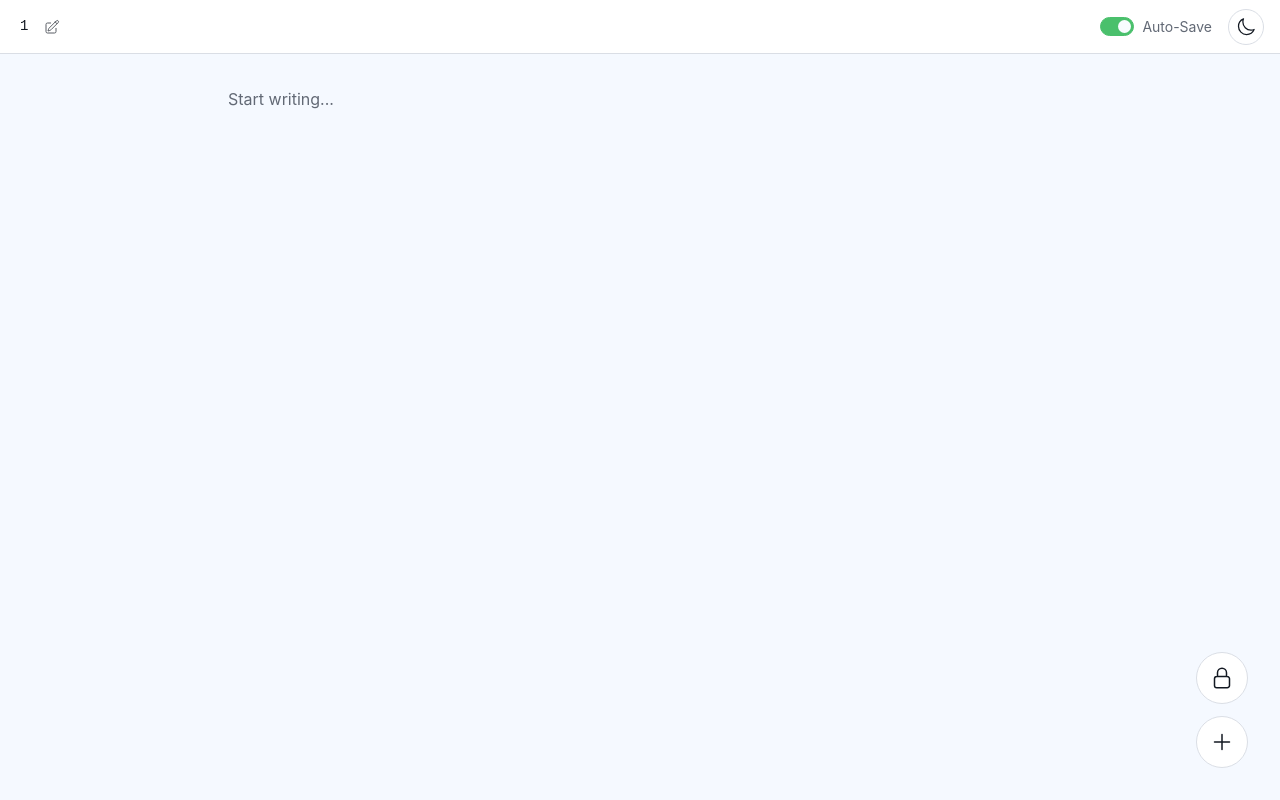
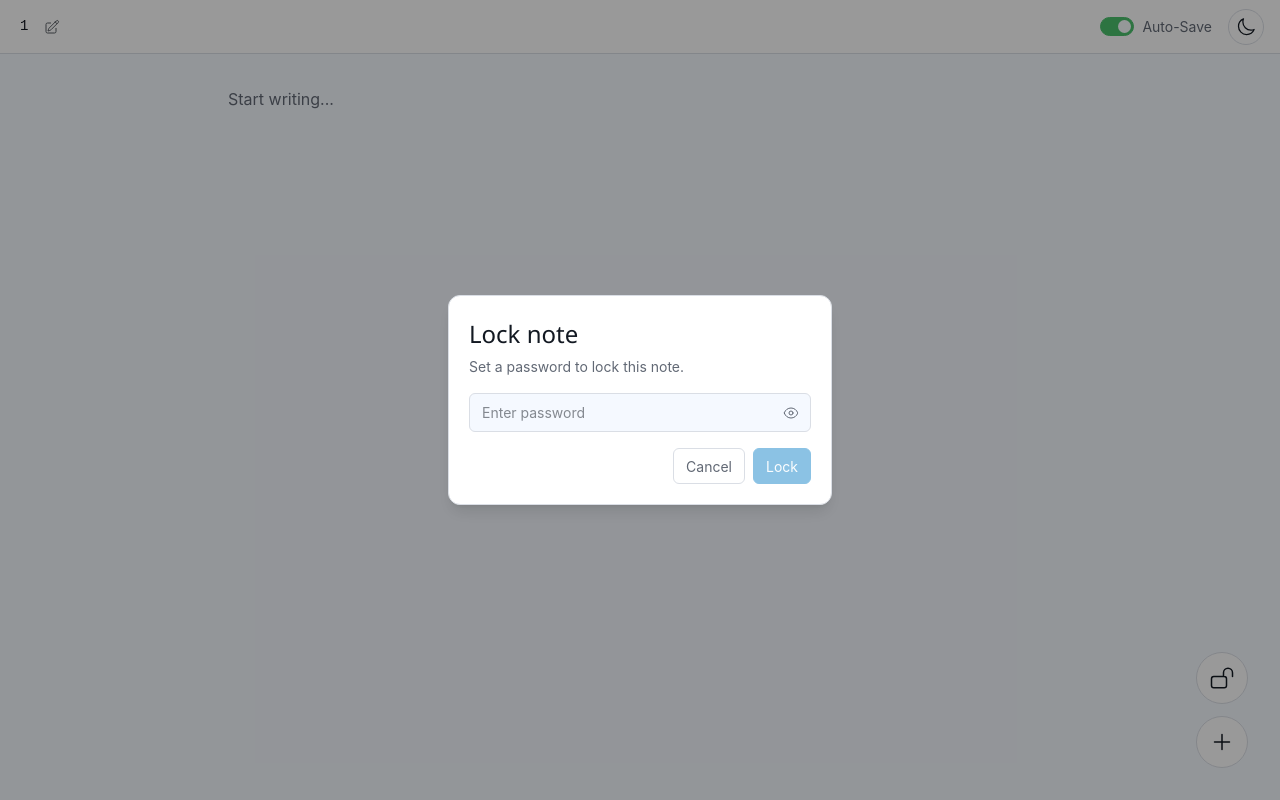
Before and after one commit to kaung-htet-hein-dev/quick-note, a Next.js app: page /1 in a window 1280 px wide. Both pictures are taken after a click on the button 1222 px from the left and 678 px from the top of the page. Built offline with nearby package versions, Linux system fonts and the light colour scheme; no server answers.

Commit message:
feat: created password modal

```diff
--- a/app/[note]/components/FloatingActionButtons/index.tsx
+++ b/app/[note]/components/FloatingActionButtons/index.tsx
@@ -1,11 +1,72 @@
+"use client";
+
+import { useState } from "react";
+import { useNoteEditorContext } from "../../hooks/useNoteContext";
+import { updateNotePassword } from "../../utils";
+import PasswordModal from "../PasswordModal";
+
 const FloatingActionButtons = () => {
+  const [isPasswordModalOpen, setIsPasswordModalOpen] = useState(false);
+  const { noteID } = useNoteEditorContext();
+
+  const onClickNew = () => {
+    if (!globalThis.window) return;
+
+    globalThis.window.open(
+      globalThis.window.location.origin,
+      "_blank",
+      "noopener,noreferrer"
+    );
+  };
+
+  const onClickLock = () => {
+    setIsPasswordModalOpen(true);
+  };
+
+  const onCancelLock = () => {
+    setIsPasswordModalOpen(false);
+  };
+
+  const onConfirmLock = async (password: string) => {
+    if (!noteID || !password.trim()) {
+      return;
+    }
+
+    const success = await updateNotePassword(noteID, password);
+
+    if (!success) {
+      alert("Failed to set password. Please try again.");
+      return;
+    }
+
+    setIsPasswordModalOpen(false);
+  };
+
   return (
+    <>
       <div className="fixed bottom-8 right-8 z-20 flex flex-col items-center gap-3">
         <button
           type="button"
           aria-label="Lock note"
+          onClick={onClickLock}
           className="flex h-13 w-13 items-center justify-center rounded-full border border-border bg-surface text-fg transition-all duration-200 hover:-translate-y-0.5"
         >
+          {true ? (
+            <svg
+              xmlns="http://www.w3.org/2000/svg"
+              fill="none"
+              viewBox="0 0 24 24"
+              strokeWidth={1.5}
+              stroke="currentColor"
+              className="size-6"
+            >
+              <path
+                strokeLinecap="round"
+                strokeLinejoin="round"
+                d="M13.5 10.5V6.75a4.5 4.5 0 1 1 9 0v3.75M3.75 21.75h10.5a2.25 2.25 0 0 0 2.25-2.25v-6.75a2.25 2.25 0 0 0-2.25-2.25H3.75a2.25 2.25 0 0 0-2.25 2.25v6.75a2.25 2.25 0 0 0 2.25 2.25Z"
+              />
+            </svg>
+          ) : (
             <svg
               xmlns="http://www.w3.org/2000/svg"
               fill="none"
@@ -20,11 +81,13 @@ const FloatingActionButtons = () => {
                 d="M16.5 10.5V6.75a4.5 4.5 0 1 0-9 0v3.75m-.75 11.25h10.5a2.25 2.25 0 0 0 2.25-2.25v-6.75a2.25 2.25 0 0 0-2.25-2.25H6.75a2.25 2.25 0 0 0-2.25 2.25v6.75a2.25 2.25 0 0 0 2.25 2.25Z"
               />
             </svg>
+          )}
         </button>
 
         <button
           type="button"
           aria-label="Create sub note"
+          onClick={onClickNew}
           className="flex h-13 w-13 items-center justify-center rounded-full border border-border bg-surface text-fg transition-all duration-200 hover:-translate-y-0.5"
         >
           <svg
@@ -43,6 +106,13 @@ const FloatingActionButtons = () => {
           </svg>
         </button>
       </div>
+
+      <PasswordModal
+        isOpen={isPasswordModalOpen}
+        onCancel={onCancelLock}
+        onLock={onConfirmLock}
+      />
+    </>
   );
 };
 
--- /dev/null
+++ b/app/[note]/components/PasswordModal/index.tsx
@@ -0,0 +1,114 @@
+"use client";
+
+import { useState } from "react";
+
+type PasswordModalProps = {
+  isOpen: boolean;
+  onCancel: () => void;
+  onLock: (password: string) => void;
+};
+
+const PasswordModal = ({ isOpen, onCancel, onLock }: PasswordModalProps) => {
+  const [password, setPassword] = useState("");
+  const [showPassword, setShowPassword] = useState(false);
+
+  if (!isOpen) {
+    return null;
+  }
+
+  const handleCancel = () => {
+    setPassword("");
+    setShowPassword(false);
+    onCancel();
+  };
+
+  const handleLock = () => {
+    onLock(password);
+    setPassword("");
+    setShowPassword(false);
+  };
+
+  return (
+    <div className="fixed inset-0 z-30 flex items-center justify-center bg-black/40 p-4">
+      <div className="w-full max-w-sm rounded-xl border border-border bg-surface p-5 shadow-lg">
+        <h2 className="text-title text-fg">Lock note</h2>
+        <p className="mt-1 text-label text-muted">
+          Set a password to lock this note.
+        </p>
+
+        <div className="mt-4 relative">
+          <input
+            type={showPassword ? "text" : "password"}
+            value={password}
+            onChange={(e) => setPassword(e.target.value)}
+            placeholder="Enter password"
+            className="text-label w-full rounded-md border border-border bg-bg px-3 py-2 pr-10 text-fg outline-none transition focus:border-(--primary) focus:ring-3 focus:ring-(--primary)/25"
+          />
+          <button
+            type="button"
+            aria-label={showPassword ? "Hide password" : "Show password"}
+            onClick={() => setShowPassword((prev) => !prev)}
+            className="absolute right-2 top-1/2 -translate-y-1/2 rounded p-1 text-muted hover:text-fg"
+          >
+            {showPassword ? (
+              <svg
+                xmlns="http://www.w3.org/2000/svg"
+                fill="none"
+                viewBox="0 0 24 24"
+                strokeWidth={1.5}
+                stroke="currentColor"
+                className="h-4 w-4"
+              >
+                <path
+                  strokeLinecap="round"
+                  strokeLinejoin="round"
+                  d="M3.98 8.223A10.477 10.477 0 0 0 1.934 12C3.226 16.338 7.244 19.5 12 19.5c.993 0 1.953-.138 2.863-.395M6.228 6.228A10.451 10.451 0 0 1 12 4.5c4.756 0 8.773 3.162 10.065 7.5a10.523 10.523 0 0 1-4.293 5.774M6.228 6.228 3 3m3.228 3.228 3.65 3.65m7.894 7.894L21 21m-3.228-3.228-3.65-3.65m0 0a3 3 0 1 0-4.243-4.243m4.242 4.242L9.88 9.88"
+                />
+              </svg>
+            ) : (
+              <svg
+                xmlns="http://www.w3.org/2000/svg"
+                fill="none"
+                viewBox="0 0 24 24"
+                strokeWidth={1.5}
+                stroke="currentColor"
+                className="h-4 w-4"
+              >
+                <path
+                  strokeLinecap="round"
+                  strokeLinejoin="round"
+                  d="M2.036 12.322a1.012 1.012 0 0 1 0-.639C3.423 7.51 7.36 4.5 12 4.5c4.638 0 8.573 3.007 9.963 7.178.07.207.07.431 0 .639C20.577 16.49 16.64 19.5 12 19.5c-4.638 0-8.573-3.007-9.963-7.178Z"
+                />
+                <path
+                  strokeLinecap="round"
+                  strokeLinejoin="round"
+                  d="M15 12a3 3 0 1 1-6 0 3 3 0 0 1 6 0Z"
+                />
+              </svg>
+            )}
+          </button>
+        </div>
+
+        <div className="mt-4 flex justify-end gap-2">
+          <button
+            type="button"
+            onClick={handleCancel}
+            className="inline-flex h-9 items-center rounded-md border border-border px-3 text-label text-muted transition hover:bg-bg hover:text-fg"
+          >
+            Cancel
+          </button>
+          <button
+            type="button"
+            onClick={handleLock}
+            disabled={!password.trim()}
+            className="inline-flex h-9 items-center rounded-md border border-(--primary) bg-(--primary) px-3 text-label text-(--primary-foreground) transition hover:brightness-110 disabled:cursor-not-allowed disabled:opacity-45"
+          >
+            Lock
+          </button>
+        </div>
+      </div>
+    </div>
+  );
+};
+
+export default PasswordModal;
--- a/app/[note]/components/Tiptap/index.tsx
+++ b/app/[note]/components/Tiptap/index.tsx
@@ -11,7 +11,6 @@ import { uploadNoteImage, saveNote } from "../../utils";
 import { useNoteEditorContext } from "../../hooks/useNoteContext";
 
 type TiptapProps = {
-  noteId?: string;
   initialContent?: string;
 };
 
@@ -81,11 +80,12 @@ const insertImageFiles = async (
   }
 };
 
-const Tiptap = ({ noteId, initialContent = "" }: TiptapProps) => {
+const Tiptap = ({ initialContent = "" }: TiptapProps) => {
   const [isDraggingImage, setIsDraggingImage] = useState(false);
   const saveTimer = useRef<ReturnType<typeof setTimeout> | null>(null);
   const parsedInitialContent = parseStoredContent(initialContent);
-  const { isAutoSaveEnabled, registerSaveNowHandler } = useNoteEditorContext();
+  const { isAutoSaveEnabled, registerSaveNowHandler, noteID } =
+    useNoteEditorContext();
 
   const editor = useEditor({
     extensions: [
@@ -101,13 +101,13 @@ const Tiptap = ({ noteId, initialContent = "" }: TiptapProps) => {
     contentType: parsedInitialContent.contentType,
     immediatelyRender: false,
     onUpdate: ({ editor }) => {
-      if (!isAutoSaveEnabled || !noteId) return;
+      if (!isAutoSaveEnabled || !noteID) return;
 
       if (saveTimer.current) clearTimeout(saveTimer.current);
 
       saveTimer.current = setTimeout(() => {
         const editorJson = editor.getJSON();
-        void saveNote(noteId, JSON.stringify(editorJson));
+        void saveNote(noteID, JSON.stringify(editorJson));
       }, 1000);
     },
     editorProps: {
@@ -150,7 +150,7 @@ const Tiptap = ({ noteId, initialContent = "" }: TiptapProps) => {
         event.preventDefault();
         setIsDraggingImage(false);
 
-        void insertImageFiles(files, noteId, (src, name) => {
+        void insertImageFiles(files, noteID, (src, name) => {
           editor
             .chain()
             .focus()
@@ -169,7 +169,7 @@ const Tiptap = ({ noteId, initialContent = "" }: TiptapProps) => {
 
         event.preventDefault();
 
-        void insertImageFiles(files, noteId, (src, name) => {
+        void insertImageFiles(files, noteID, (src, name) => {
           editor
             .chain()
             .focus()
@@ -184,16 +184,16 @@ const Tiptap = ({ noteId, initialContent = "" }: TiptapProps) => {
 
   useEffect(() => {
     const saveCurrentEditorContent = async () => {
-      if (!editor || !noteId) {
+      if (!editor || !noteID) {
         return false;
       }
 
       const editorJson = editor.getJSON();
-      return saveNote(noteId, JSON.stringify(editorJson));
+      return saveNote(noteID, JSON.stringify(editorJson));
     };
 
     registerSaveNowHandler(saveCurrentEditorContent);
-  }, [editor, noteId]);
+  }, [editor, noteID]);
 
   useEffect(() => {
     return () => {
--- a/app/[note]/page.tsx
+++ b/app/[note]/page.tsx
@@ -19,35 +19,25 @@ const NoteDetail = () => {
 };
 
 const NoteDetailPage = () => {
-  const [noteId, setNoteId] = useState<string | undefined>(undefined);
   const [initialContent, setInitialContent] = useState("");
   const { noteID } = useNoteEditorContext();
 
   useEffect(() => {
     if (!noteID) return;
 
-    let cancelled = false;
-
     const load = async () => {
       const loaded = await fetchOrCreateNote(noteID);
-      if (!cancelled) {
-        setNoteId(loaded?.id);
-        setInitialContent(loaded?.content ?? "");
-      }
+      setInitialContent(loaded?.content ?? "");
     };
 
     void load();
-
-    return () => {
-      cancelled = true;
-    };
   }, [noteID]);
 
   return (
     <div className="flex h-screen flex-col overflow-hidden pt-13.5">
       <Header />
       <section className="mx-auto flex min-h-0 w-full max-w-4xl flex-1 overflow-hidden p-4">
-        <Tiptap key={noteId} noteId={noteId} initialContent={initialContent} />
+        <Tiptap initialContent={initialContent} />
       </section>
       <FloatingActionButtons />
     </div>
--- a/app/[note]/utils.ts
+++ b/app/[note]/utils.ts
@@ -115,3 +115,19 @@ export const updateNoteSlug = async (
 
   return !error;
 };
+
+export const updateNotePassword = async (
+  noteIdOrSlug: string,
+  password: string
+): Promise<boolean> => {
+  if (!supabase) return false;
+
+  const column = isUuid(noteIdOrSlug) ? "id" : "slug";
+
+  const { error } = await supabase
+    .from("notes")
+    .update({ password, updated_at: new Date().toISOString() })
+    .eq(column, noteIdOrSlug);
+
+  return !error;
+};
```
Lines whose indentation alone changed are shown as unchanged.
